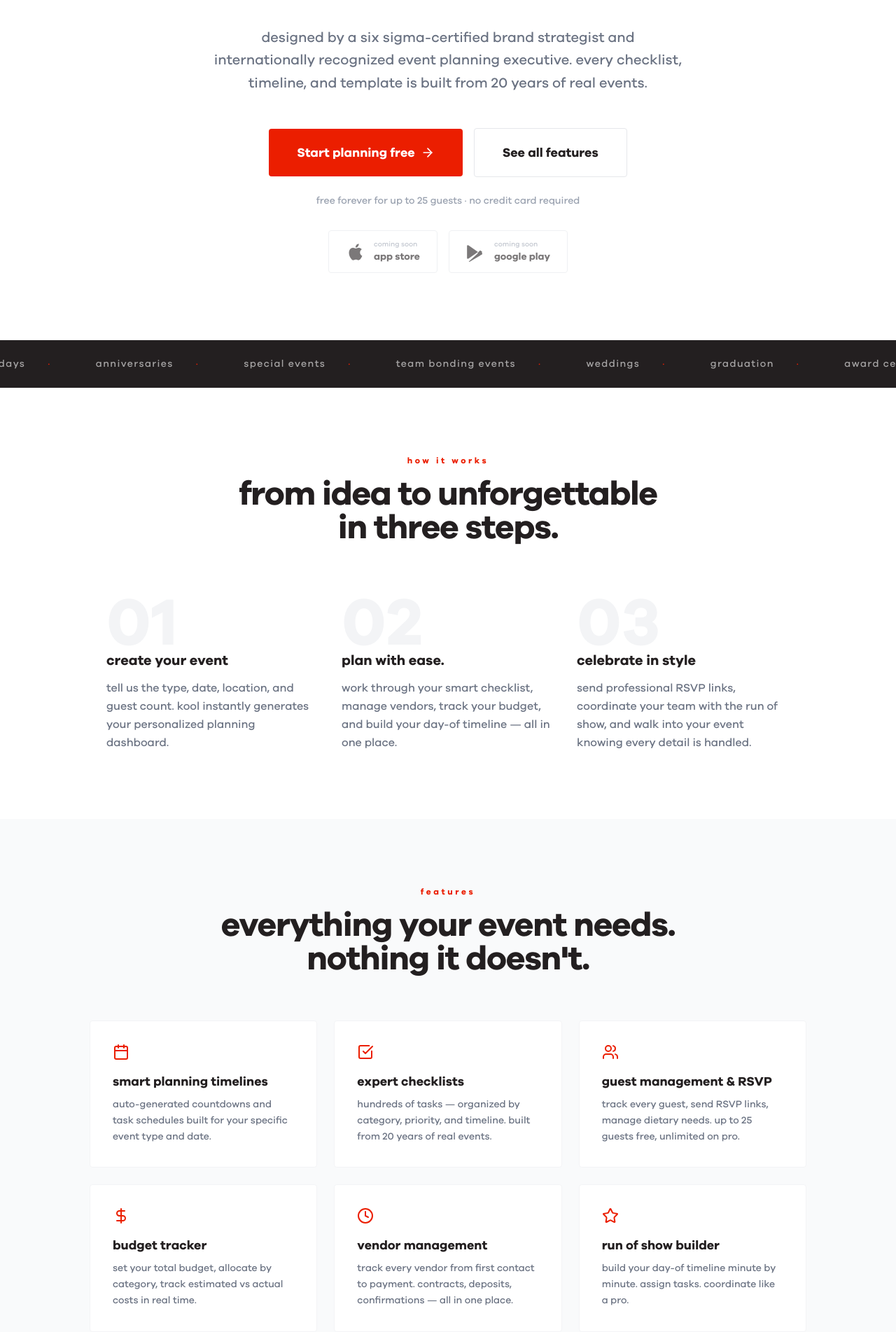
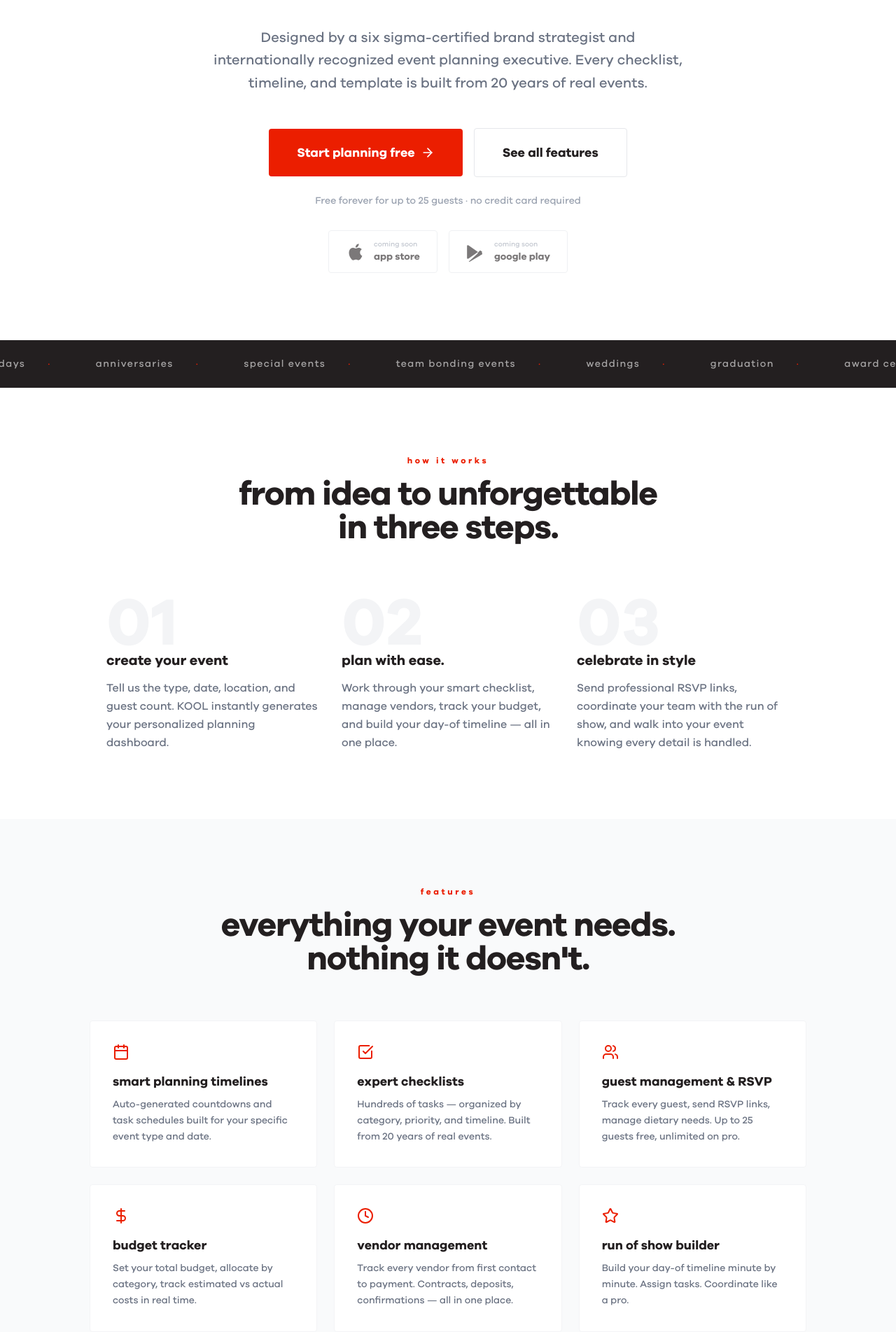
Before and after one commit to mrkoolbot/kool-app, a Next.js app: page / in a window 1280 px wide. Shown: the part 785-2688 px from the top of the page at 70% size. Built offline with nearby package versions, Linux system fonts and the light colour scheme.

Commit message:
fix: body copy — sentence case applied sitewide

```diff
--- a/app/page.tsx
+++ b/app/page.tsx
@@ -8,32 +8,32 @@ export default function LandingPage() {
     {
       icon: <Calendar className="w-6 h-6 text-kool-red" />,
       title: "smart planning timelines",
-      desc: "auto-generated countdowns and task schedules built for your specific event type and date.",
+      desc: "Auto-generated countdowns and task schedules built for your specific event type and date.",
     },
     {
       icon: <CheckSquare className="w-6 h-6 text-kool-red" />,
       title: "expert checklists",
-      desc: "hundreds of tasks — organized by category, priority, and timeline. built from 20 years of real events.",
+      desc: "Hundreds of tasks — organized by category, priority, and timeline. Built from 20 years of real events.",
     },
     {
       icon: <Users className="w-6 h-6 text-kool-red" />,
       title: "guest management & RSVP",
-      desc: "track every guest, send RSVP links, manage dietary needs. up to 25 guests free, unlimited on pro.",
+      desc: "Track every guest, send RSVP links, manage dietary needs. Up to 25 guests free, unlimited on pro.",
     },
     {
       icon: <DollarSign className="w-6 h-6 text-kool-red" />,
       title: "budget tracker",
-      desc: "set your total budget, allocate by category, track estimated vs actual costs in real time.",
+      desc: "Set your total budget, allocate by category, track estimated vs actual costs in real time.",
     },
     {
       icon: <Clock className="w-6 h-6 text-kool-red" />,
       title: "vendor management",
-      desc: "track every vendor from first contact to payment. contracts, deposits, confirmations — all in one place.",
+      desc: "Track every vendor from first contact to payment. Contracts, deposits, confirmations — all in one place.",
     },
     {
       icon: <Star className="w-6 h-6 text-kool-red" />,
       title: "run of show builder",
-      desc: "build your day-of timeline minute by minute. assign tasks. coordinate like a pro.",
+      desc: "Build your day-of timeline minute by minute. Assign tasks. Coordinate like a pro.",
     },
   ];
 
@@ -96,8 +96,8 @@ export default function LandingPage() {
           </div>
         </div>
         <p className="text-gray-500 text-lg md:text-xl max-w-2xl mx-auto mb-12 leading-relaxed">
-          designed by a six sigma-certified brand strategist and internationally recognized event planning executive.
-          every checklist, timeline, and template is built from 20 years of real events.
+          Designed by a six sigma-certified brand strategist and internationally recognized event planning executive.
+          Every checklist, timeline, and template is built from 20 years of real events.
         </p>
         <div className="flex flex-col sm:flex-row items-center justify-center gap-4">
           <Link
@@ -113,7 +113,7 @@ export default function LandingPage() {
             See all features
           </Link>
         </div>
-        <p className="text-gray-400 text-sm mt-6">free forever for up to 25 guests · no credit card required</p>
+        <p className="text-gray-400 text-sm mt-6">Free forever for up to 25 guests · no credit card required</p>
 
         {/* App Store badges — coming soon */}
         <div className="flex flex-col sm:flex-row items-center justify-center gap-4 mt-8">
@@ -171,17 +171,17 @@ export default function LandingPage() {
             {
               number: "01",
               title: "create your event",
-              desc: "tell us the type, date, location, and guest count. kool instantly generates your personalized planning dashboard.",
+              desc: "Tell us the type, date, location, and guest count. KOOL instantly generates your personalized planning dashboard.",
             },
             {
               number: "02",
               title: "plan with ease.",
-              desc: "work through your smart checklist, manage vendors, track your budget, and build your day-of timeline — all in one place.",
+              desc: "Work through your smart checklist, manage vendors, track your budget, and build your day-of timeline — all in one place.",
             },
             {
               number: "03",
               title: "celebrate in style",
-              desc: "send professional RSVP links, coordinate your team with the run of show, and walk into your event knowing every detail is handled.",
+              desc: "Send professional RSVP links, coordinate your team with the run of show, and walk into your event knowing every detail is handled.",
             },
           ].map((step) => (
             <div key={step.number} className="relative">
@@ -303,11 +303,11 @@ export default function LandingPage() {
           </div>
 
           <p className="text-white/60 text-lg md:text-xl max-w-2xl mx-auto mb-12 leading-relaxed">
-            kool was built by paula mescolin — brand strategist and founder of the koolture group.
+            KOOL was built by Paula Mescolin — brand strategist and founder of the koolture group.
             20 years of enterprise brand strategy and event planning for top tier clients.
           </p>
           <p className="text-white/60 text-lg mb-12">
-            for high-stakes events — corporate summits, executive galas, milestone celebrations
+            For high-stakes events — corporate summits, executive galas, milestone celebrations
             that build long-lasting memories and make an impact — <span className="text-white font-semibold">the koolture group team (TKG) can run the entire show.</span>
           </p>
           <div className="flex flex-col sm:flex-row items-center justify-center gap-4">
--- a/app/pricing/page.tsx
+++ b/app/pricing/page.tsx
@@ -209,7 +209,7 @@ export default function PricingPage() {
           <div className="mt-12 bg-red-50 border border-kool-red/20 rounded-sm p-6 text-center">
             <p className="text-kool-red font-bold text-sm mb-1">exclusive to pro & unlimited</p>
             <p className="text-kool-black font-black text-xl mb-2">event etiquette manual</p>
-            <p className="text-gray-500 text-sm">a comprehensive guide to event planning etiquette — written by paula mescolin. included with every pro and unlimited plan.</p>
+            <p className="text-gray-500 text-sm">A comprehensive guide to event planning etiquette — written by Paula Mescolin. Included with every pro and unlimited plan.</p>
           </div>
         </div>
       </main>
```
Also changed, not shown: app/support/page.tsx (+14 -14 lines).
